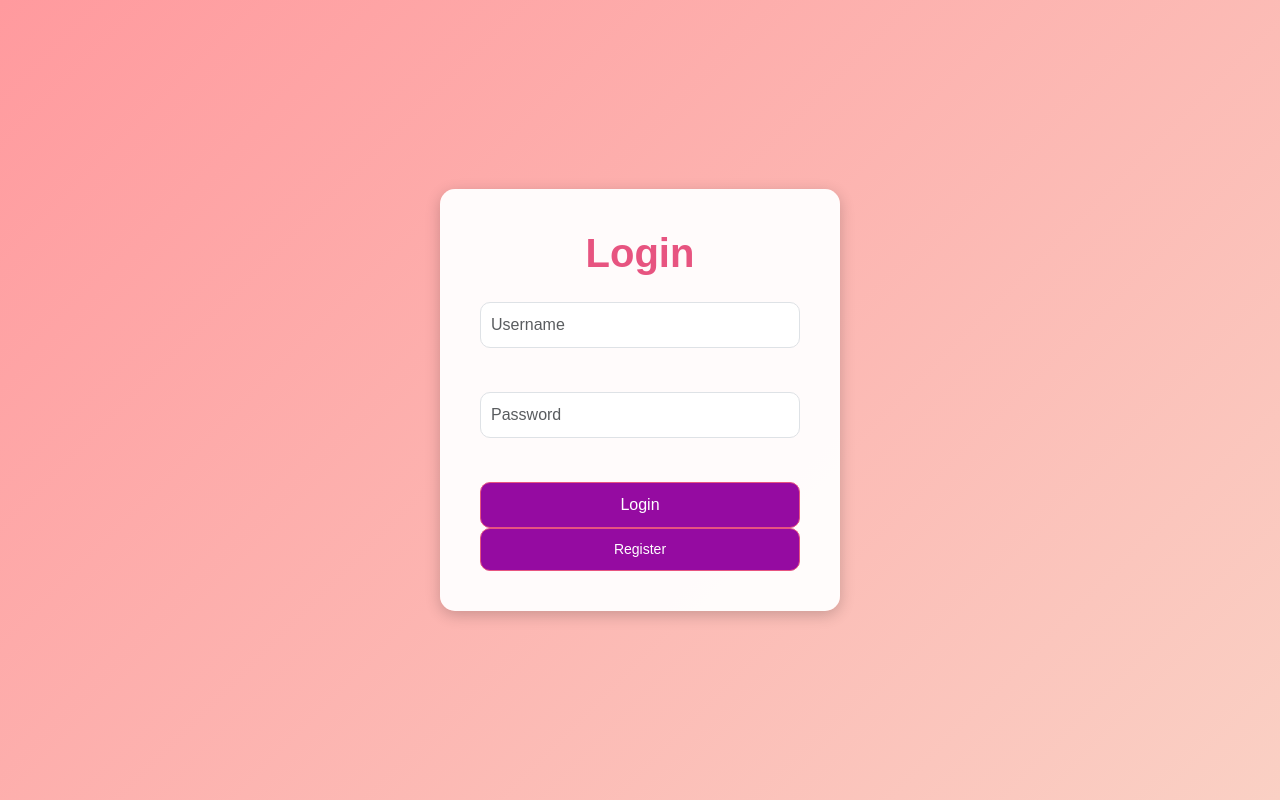
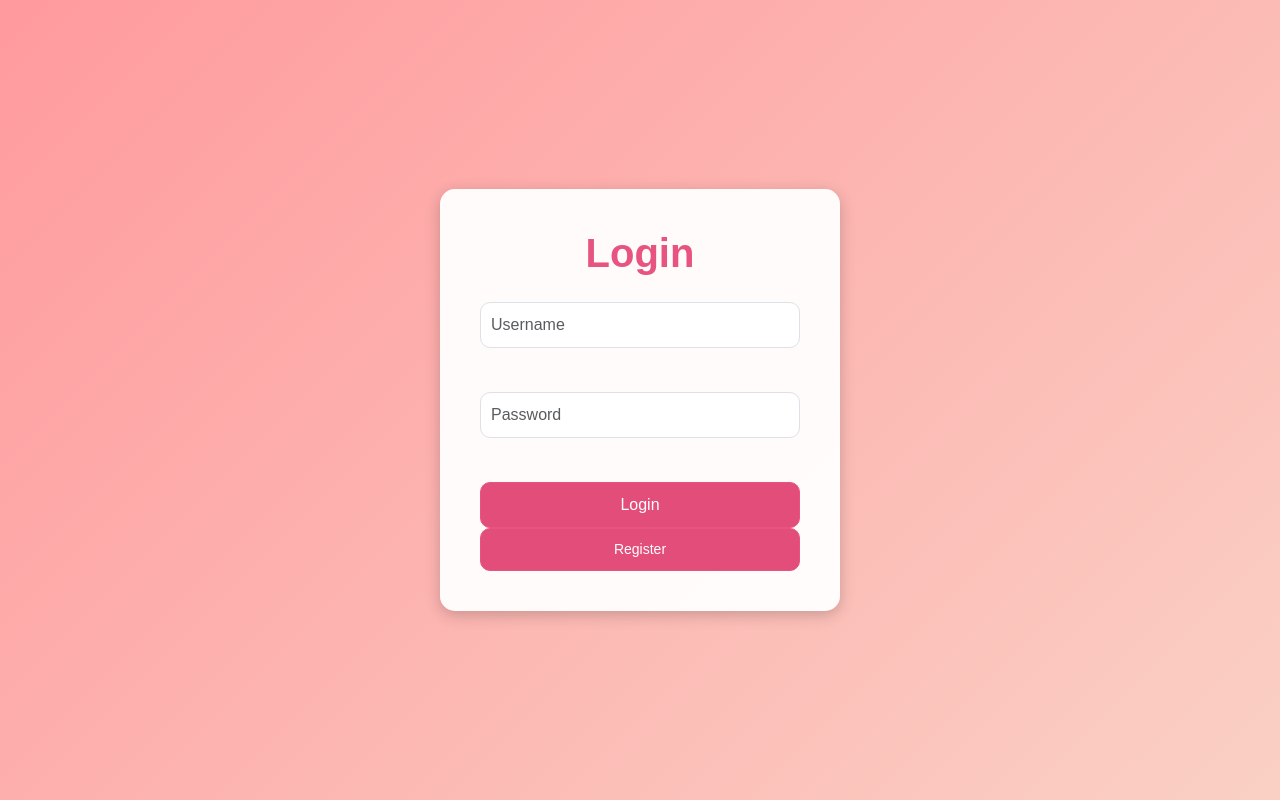
Before and after one commit to marymaeeeeeeq/quinio_marymae, a CodeIgniter app: page /auth/login in a window 1280 px wide. Run offline with CodeIgniter, Linux system fonts and the light colour scheme; data that the repository does not hold is empty; some libraries are stand-ins or nearby versions.

Commit message:
Latest commit

```diff
--- a/app/config/routes.php
+++ b/app/config/routes.php
@@ -45,6 +45,7 @@ defined('PREVENT_DIRECT_ACCESS') OR exit('No direct script access allowed');
 
 $router->match('auth/login', 'AuthController::login', ['GET', 'POST']);
 $router->match('auth/register', 'AuthController::register', ['GET', 'POST']);
+$router->get('auth/dashboard', 'AuthController::dashboard');
 $router->get('auth/logout', 'AuthController::logout');
 
 $router->get('/', 'StudentController::getAll');
--- a/app/views/auth/login.php
+++ b/app/views/auth/login.php
@@ -13,7 +13,7 @@
       display: flex;
       justify-content: center;
       align-items: center;
-      font-family: Arial, sans-serif;
+      font-family:  Arial, Helvetica, sans-serif;
       background: linear-gradient(135deg, #ff9a9e, #fad0c4);
     }
     .login-box {
@@ -36,14 +36,14 @@
       padding: 10px;
     }
     .btn-primary {
-      background-color: #950ba1ff;
+      background-color: #e24d7aff;
       border-color: #e75480;
       border-radius: 10px;
       width: 100%;
       padding: 10px;
     }
     .btn-primary:hover {
-      background-color: #950ba1ff;
+      background-color: #e24d7aff;
       border-color: #c44169;
     }
   </style>
@@ -54,7 +54,7 @@
     <form action="" method="post">
       <input type="text" name="username" class="form-control" placeholder="Username" required><br>
       <input type="password" name="password" class="form-control" placeholder="Password" required><br>
-      <button type="submit" class="btn btn-primary">Login</button>
+      <button type="submit" class="btn btn-primary">Login</button><br>
       <a href="<?=site_url('auth/register');?>" class="btn btn-primary btn-sm">Register</a>
     </form>
   </div>
```
